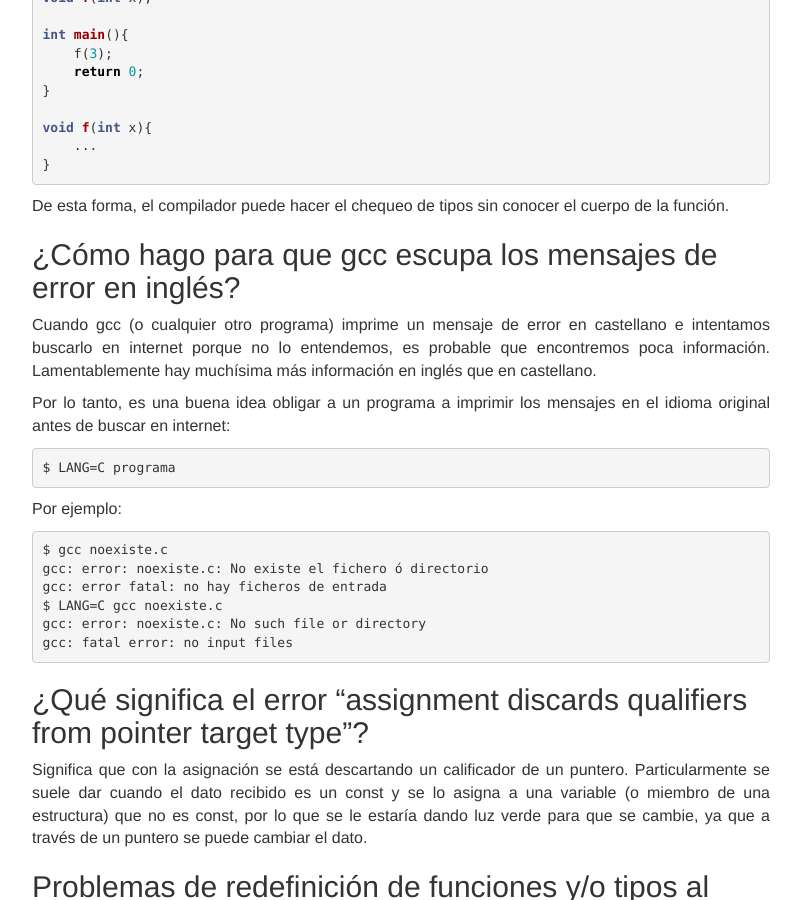
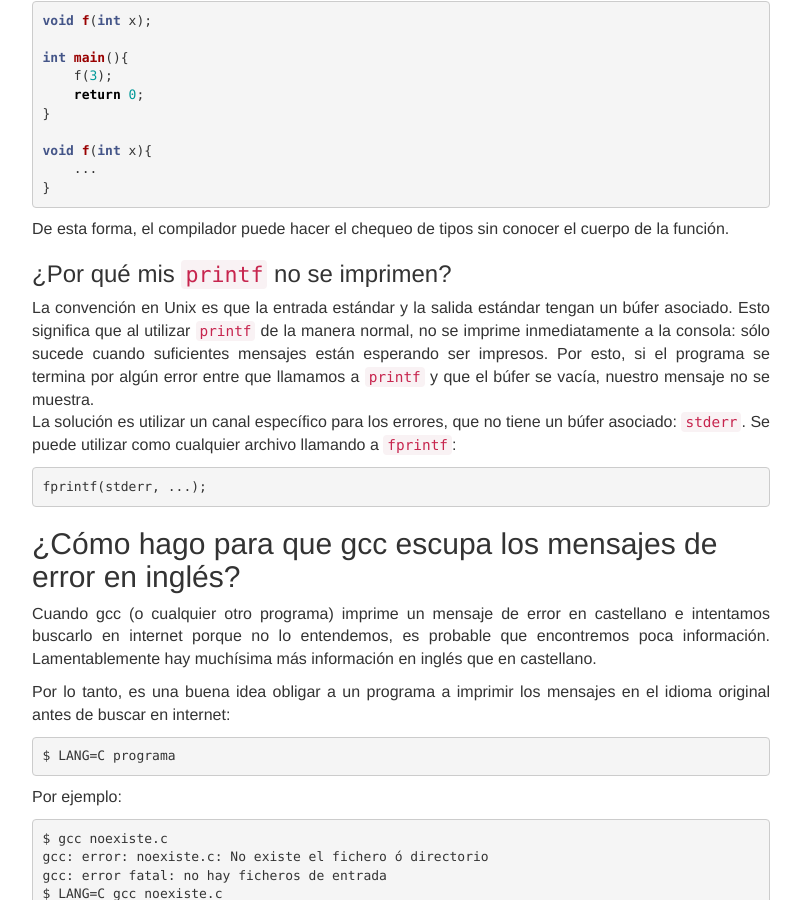
Before and after one commit to algoritmos-rw/algoritmos, a Jekyll site: the page built from static/06_faq.md, in a window 1280 px wide and 900 px high, scrolled down 2172 px. Shown: the whole window, without its empty margins (239-1040 px from the left). Built offline with Jekyll 4.4.1, drawn with Linux system fonts in a browser that asks for light colours; some of the changed text lies outside the part shown.

Commit message:
Agrego pregunta en FAQ sobre buffering de stdout. En base a varias preguntas de la lista, agrego esta FAQ para que quede como referencia.

````diff
--- a/static/06_faq.md
+++ b/static/06_faq.md
@@ -54,6 +54,15 @@ void f(int x){
 ```
 
 De esta forma, el compilador puede hacer el chequeo de tipos sin conocer el cuerpo de la función.
+
+### ¿Por qué mis `printf` no se imprimen?
+
+La convención en Unix es que la entrada estándar y la salida estándar tengan un búfer asociado. Esto significa que al utilizar `printf` de la manera normal, no se imprime inmediatamente a la consola: sólo sucede cuando suficientes mensajes están esperando ser impresos. Por esto, si el programa se termina por algún error entre que llamamos a `printf` y que el búfer se vacía, nuestro mensaje no se muestra.
+La solución es utilizar un canal específico para los errores, que no tiene un búfer asociado: `stderr`. Se puede utilizar como cualquier archivo llamando a `fprintf`:
+
+```c
+fprintf(stderr, ...);
+```
 
 ## ¿Cómo hago para que gcc escupa los mensajes de error en inglés?
 
````
